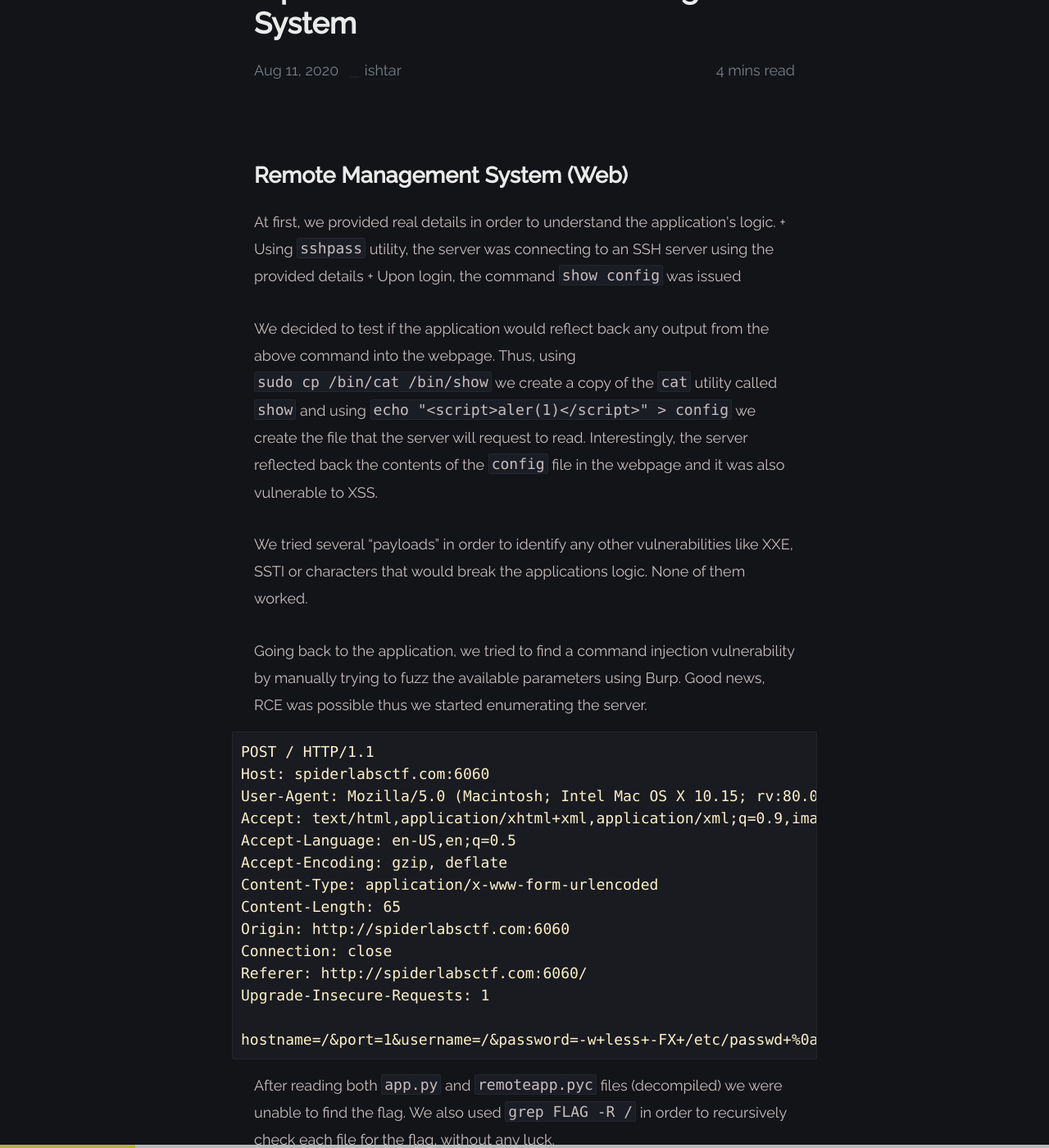
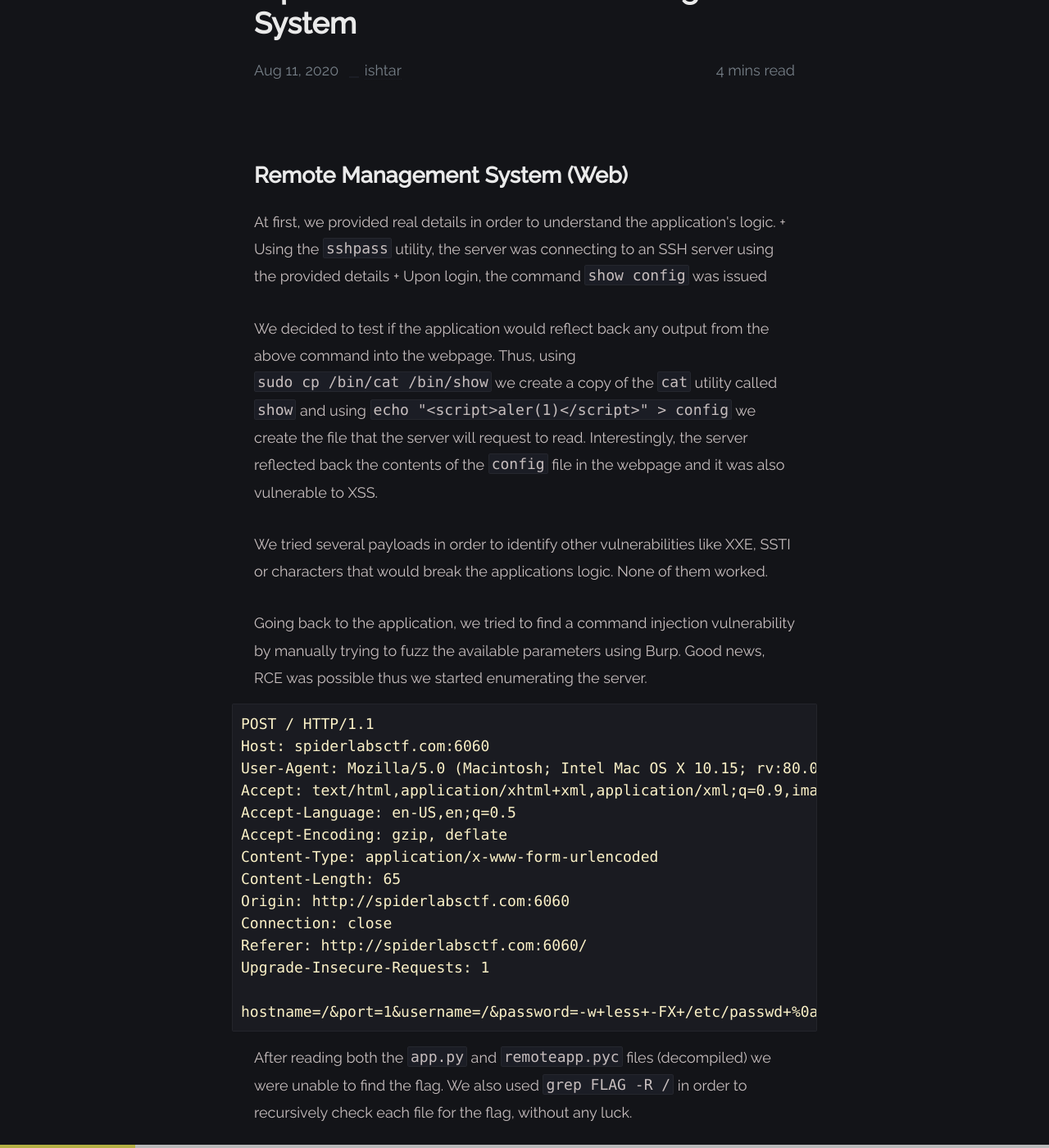
Before and after one commit to cybermouflons/cybermouflons.com, a Jekyll site: the page built from _posts/2020-08-11-spiderlabsctf-RemoteMgmntSystem/2020-08-11-spiderlabsctf-RemoteMgmntSystem.md, in a window 1280 px wide and 1400 px high, scrolled down 299 px. Shown: the whole window at 82% size. Built offline with Jekyll 4.4.1, drawn with Linux system fonts in a browser that asks for light colours; nearby versions of some CDN libraries; some of the changed text lies outside the part shown.

Commit message:
Update 2020-08-11-spiderlabsctf-RemoteMgmntSystem.md

````diff
--- a/_posts/2020-08-11-spiderlabsctf-RemoteMgmntSystem/2020-08-11-spiderlabsctf-RemoteMgmntSystem.md
+++ b/_posts/2020-08-11-spiderlabsctf-RemoteMgmntSystem/2020-08-11-spiderlabsctf-RemoteMgmntSystem.md
@@ -7,12 +7,12 @@ author: ishtar
 
 # Remote Management System (Web)
 At first, we provided real details in order to understand the application\'s logic.
-    + Using `sshpass` utility, the server was connecting to an SSH server using the provided details
+    + Using the `sshpass` utility, the server was connecting to an SSH server using the provided details
     + Upon login, the command `show config` was issued
 
 We decided to test if the application would reflect back any output from the above command into the webpage. Thus, using `sudo cp /bin/cat /bin/show` we create a copy of the `cat` utility called `show` and using `echo "<script>aler(1)</script>" > config` we create the file that the server will request to read. Interestingly, the server reflected back the contents of the `config` file in the webpage and it was also vulnerable to XSS.
 
-We tried several "payloads" in order to identify any other vulnerabilities like XXE, SSTI or characters that would break the applications logic. None of them worked.
+We tried several payloads in order to identify other vulnerabilities like XXE, SSTI or characters that would break the applications logic. None of them worked.
 
 Going back to the application, we tried to find a command injection vulnerability by manually trying to fuzz the available parameters using Burp. Good news, RCE was possible thus we started enumerating the server.
 
@@ -33,7 +33,7 @@ Upgrade-Insecure-Requests: 1
 hostname=/&port=1&username=/&password=-w+less+-FX+/etc/passwd+%0a
 ```
 
-After reading both `app.py` and `remoteapp.pyc` files (decompiled) we were unable to find the flag. We also used `grep FLAG -R /` in order to recursively check each file for the flag, without any luck.
+After reading both the `app.py` and `remoteapp.pyc` files (decompiled) we were unable to find the flag. We also used `grep FLAG -R /` in order to recursively check each file for the flag, without any luck.
 
 `app.py`
 ```python
````
Also changed, not shown: other parts of _posts/2020-08-11-spiderlabsctf-RemoteMgmntSystem/2020-08-11-spiderlabsctf-RemoteMgmntSystem.md (+0 -3 lines).
